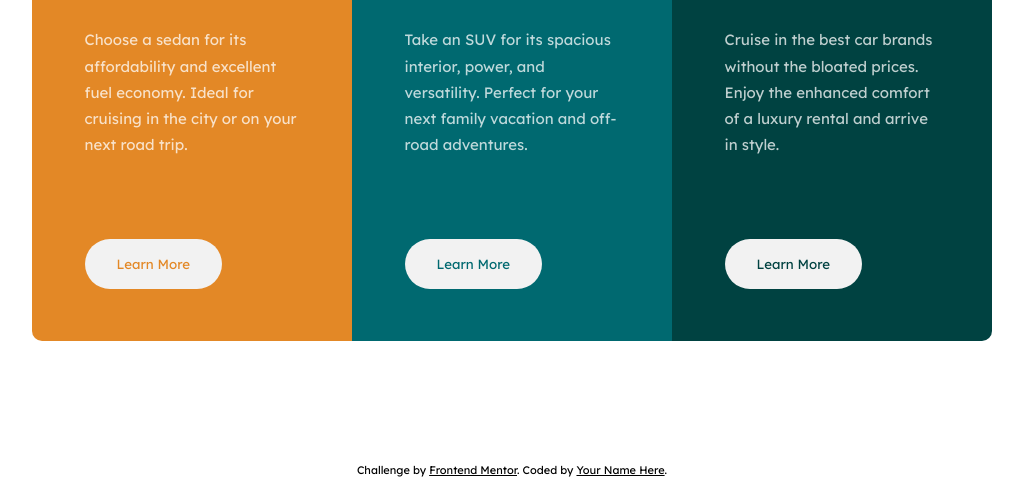
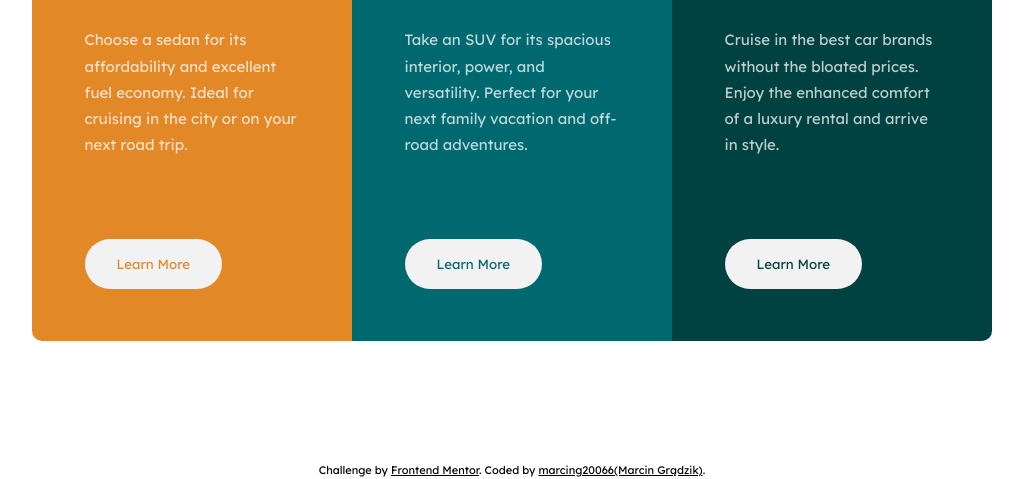
Before and after one commit to marcing20067/3-column-preview-card-component, a plain HTML site: page index.html in a window 1280 px wide. Shown: the part 321-800 px from the top of the page, without its empty margins (128-1151 px from the left). Drawn offline with Linux system fonts and the light colour scheme.

Commit message:
Change "coded by"

```diff
--- a/index.html
+++ b/index.html
@@ -52,7 +52,7 @@
 
   <div class="attribution">
     Challenge by <a href="https://www.frontendmentor.io?ref=challenge" target="_blank" rel="noreferrer">Frontend Mentor</a>.
-    Coded by <a href="#">Your Name Here</a>.
+    Coded by <a href="https://github.com/marcing20067" target="_blank" rel="noreferrer">marcing20066(Marcin Grądzik)</a>.
   </div>
 </body>
 
```
